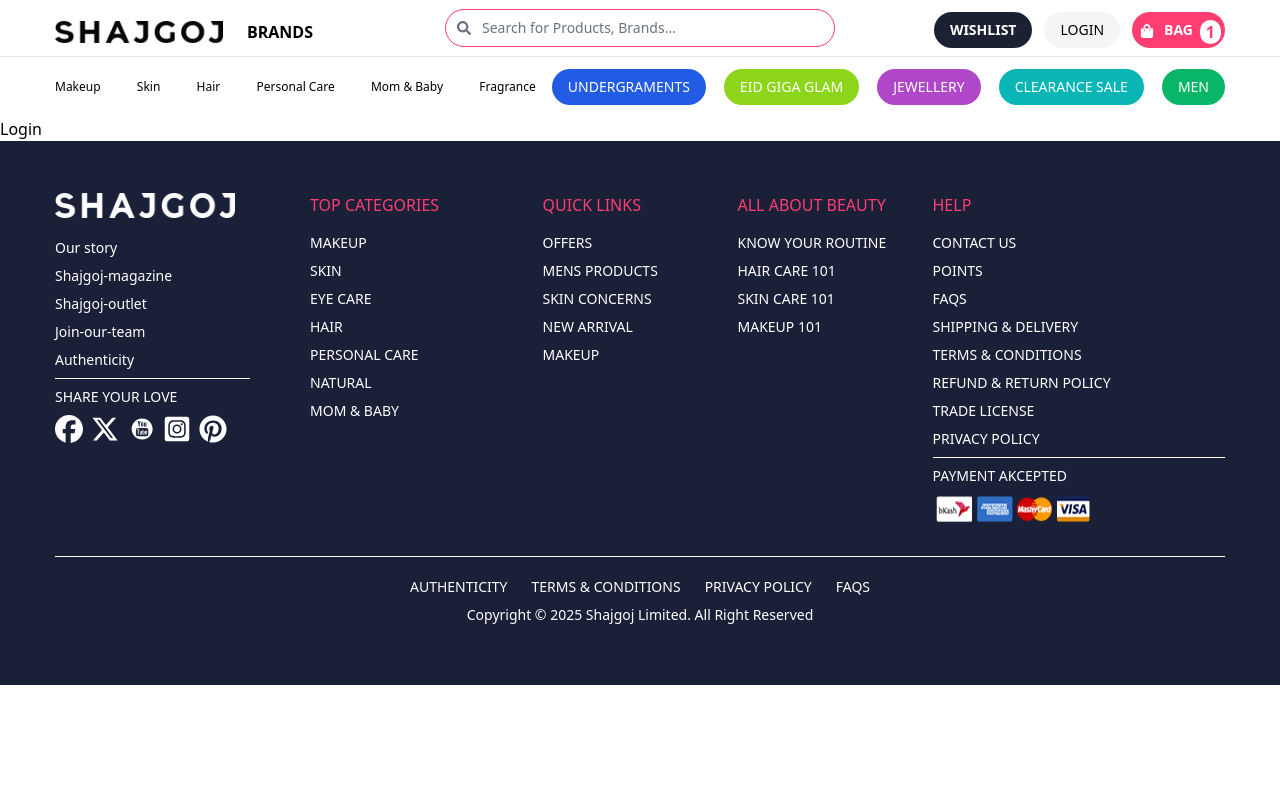
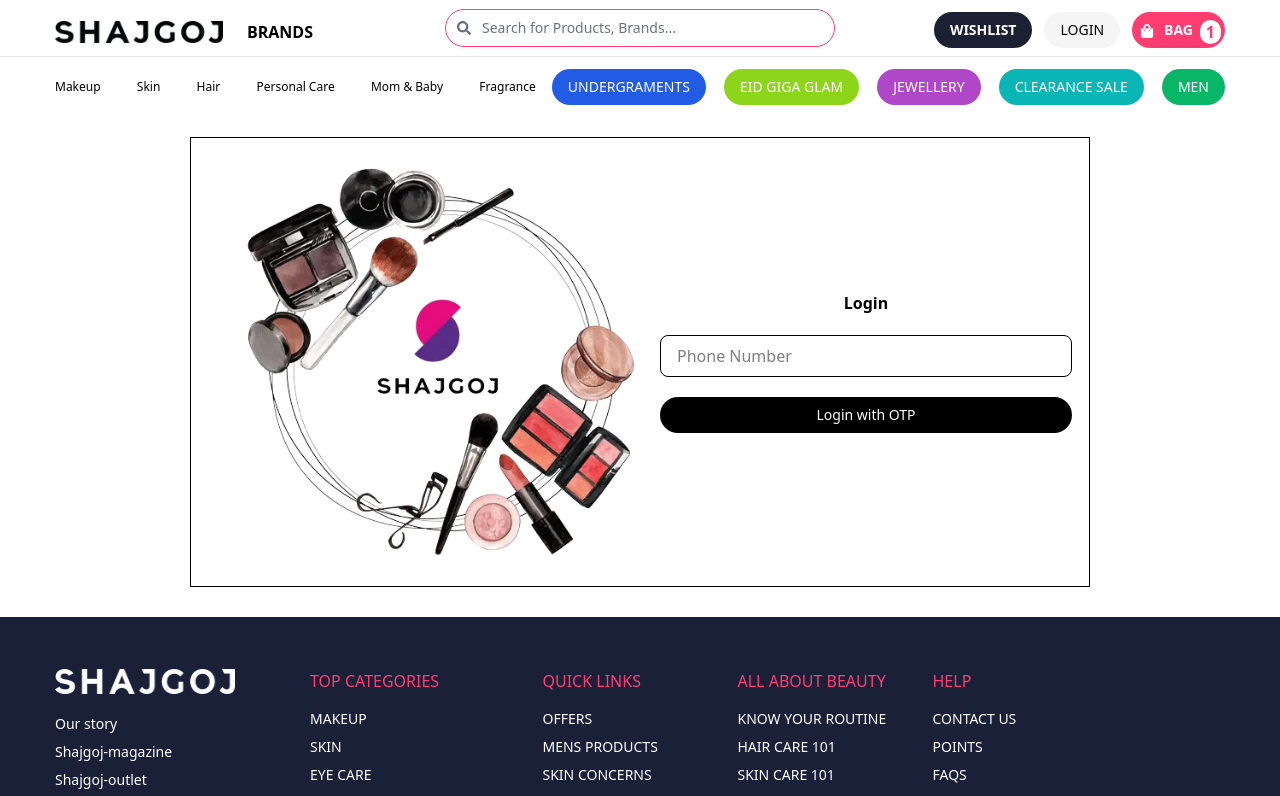
Before and after one commit to rahuldevsutradhar/sajgoj-merket, a React (Vite) app: page /login in a window 1280 px wide. Shown: the top 796 px of the page. Built offline with nearby package versions, Linux system fonts and the light colour scheme.

Commit message:
add Login page

```diff
--- a/src/assets/pages/Login.jsx
+++ b/src/assets/pages/Login.jsx
@@ -1,8 +1,26 @@
 import React from 'react'
+import Container from '../component/Container'
+import Image from '../component/Image'
+import login from '../login.webp'
+import Flex from '../component/Flex'
+import ButtonOne from '../component/ButtonOne'
 
 const Login = () => {
   return (
-    <div>Login</div>
+    <section className='pb-[30px] pt-[20px]'>
+      <Container>
+        <Flex className='border p-6 w-[900px] h-[450px] mx-auto items-center'>
+          <Image src={login} className='w-[450px] h-[445px]'/>
+          <div>
+            <p className='font-mon font-semibold text-center text-md'>Login</p>
+            <input type="text" placeholder='Phone Number'
+            className='py-2 px-4 w-[412px] border rounded-lg mb-5 mt-5'/>
+            <ButtonOne text='Login with OTP' className='bg-black text-white text-center'/>
+          </div>
+        </Flex>
+
+      </Container>
+    </section>
   )
 }
 
--- a/src/layout/Navbar.jsx
+++ b/src/layout/Navbar.jsx
@@ -29,7 +29,7 @@
 
           <div className="w-4/12 flex items-center justify-end gap-3 mt-1">
             <ButtonOne text="WISHLIST" className='bg-two text-white font-semibold'/>
-            <ButtonOne text="LOGIN" className='bg-three text-black font-medium hover:text-one duration-500'/>
+            <Link to={'/login'}><ButtonOne text="LOGIN" className='bg-three text-black font-medium hover:text-one duration-500'/></Link>
             <div className='relative'>
               <ButtonOne text="BAG" className='px-8 bg-four text-white font-semibold flex item-center gap-1 '
             /><FaShoppingBag className="absolute top-3 left-2 transfrom-1/2  text-sm text-white " />
```
Also changed, not shown: src/assets/login.webp (added).
